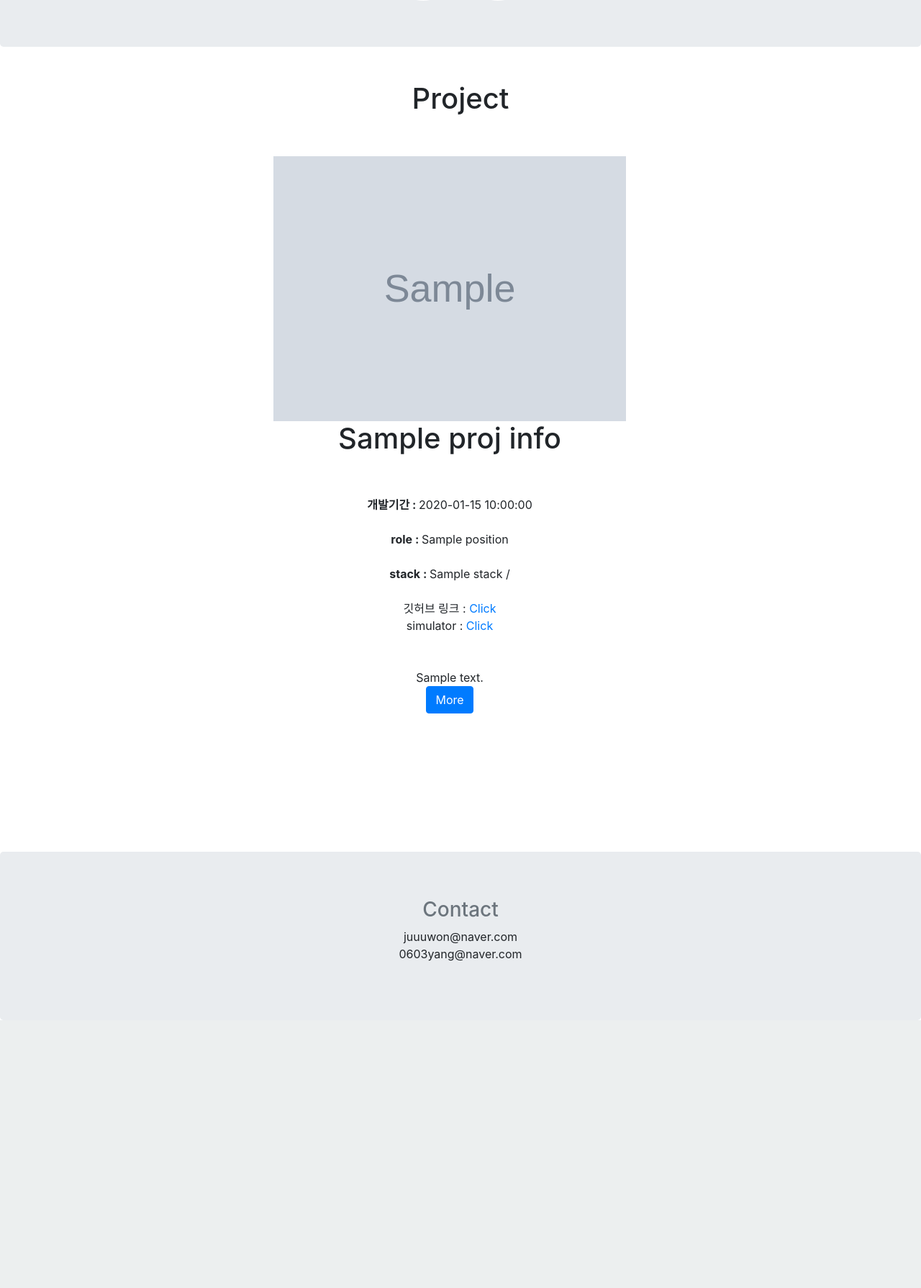
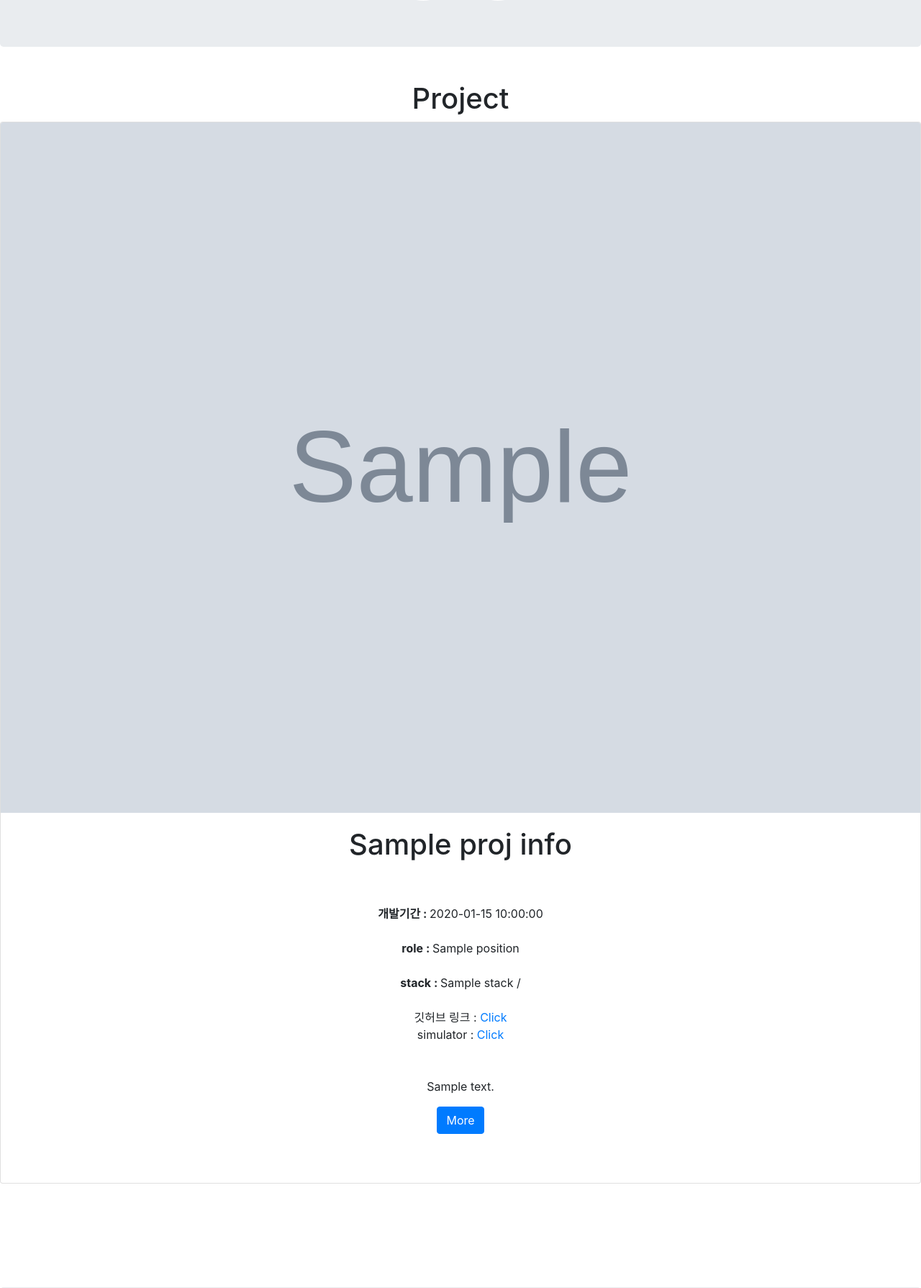
Before and after one commit to web-python-project/project-portfolio, a Flask app: template view/templates/home.html in a window 1280 px wide. Shown: the part 3213-5002 px from the top of the page at 72% size. Before the commit the page ends 4630 px from the top, so only its background shows below. Run offline with Flask 2, Linux system fonts and the light colour scheme; the template is opened without the code that fills it: most values are stand-ins (such as "Sample title", 1, 10 or a date in 2020); grey boxes marked "Sample" are stand-in pictures; parts of the project's set-up code (start-up, migrations or seed data) failed here and were passed over; some libraries are stand-ins or nearby versions.

Commit message:
modify projInfo.html

```diff
--- a/view/templates/base.html
+++ b/view/templates/base.html
@@ -99,7 +99,7 @@
     <div style="margin-top:100px;">
             {% block content %} {% endblock %} </div>
 <div class="jumbotron text-center mt-5 mb-0">
-        <h3 class="text-secondary">Contact </h3>
+      <h3 class="text-secondary">Contact </h3>
         <p>juuuwon@naver.com <br> 0603yang@naver.com  </p>
     </div>
 
--- a/view/templates/detailed.html
+++ b/view/templates/detailed.html
@@ -2,7 +2,7 @@
 {% block content %}
 
 <div class="project-div">
-    <div id="sub-project">
+    <div id="sub-project" style="text-align:cneter">
     {% for i in projInfo %}
         <h1>{{i["title"]}} </h1><br>
 
@@ -26,12 +26,13 @@
         simulator : <a href={{i["simulator"]}} >Click</a><br><br>
         {{i["description"]}}<br><br>
 
+
         {% with proj_id = i["_id"] %}
             {% with commentInfo = commentInfo %}
                 {% include "comments.html" %}
             {%endwith%}
         {%endwith%}
-    {% endfor %}
+       {% endfor %}
     </div>
 
     <br>
--- a/view/templates/homeProjInfo.html
+++ b/view/templates/homeProjInfo.html
@@ -11,18 +11,20 @@
     {%for i in projInfo%}
 </div>
 </div>
-    <div id="sub-project">
-        <div class="container-fluid row mt-5 " style="display:inline-block;text-align:center;">
-            <div class="col-md-5" style="float: none; margin:0 auto;">
+    <div class = "Container" style="text-align:center; margin:0 auto">
+
+        <div class="card" style="width:400px float:left;">
+
+
                 {%with a = i.get("image")%}
-                <img src= {{a[0]}} style=" top:0; left: 0; width: 100%; height: 100%;">
+                <img class="card-img-top"  src= {{a[0]}} style="  left:0; top:0; width:100%; height:100%;">
                     {%endwith%}
-                    </div>
 
-            <div class="col-md-7" style="float: none; margin:0 auto;">
-                <h1>{{i["title"]}}</h1><br><br>
 
-                <b>개발기간 : </b> {{i["date"]}}<br><br>
+            <div class="card-body">
+                <h1 class="card-title">{{i["title"]}}</h1><br><br>
+
+               <p class="card-text">  <b>개발기간 : </b> {{i["date"]}}<br><br>
                 <b>role : </b> {{i["position"]}}<br><br>
                 <b>stack : </b>
                 {%with a = i.get("stack")%}
@@ -32,7 +34,7 @@
                 {%endwith%}<br><br>
                 깃허브 링크 : <a href={{i["gitLink"]}} >Click</a><br>
                 simulator : <a href={{i["simulator"]}} >Click</a><br><br><br>
-                {{i["description"]}}
+                {{i["description"]}} </p>
 
                 <form action=./detailed method="POST">
 
@@ -40,10 +42,10 @@
                     <button type = "submit" class="btn btn-primary"> More</button>
                 </form><br><br>
             </div>
-        </div>
-    </div>
+          </div>
+          </div>
 
     <br><br><br><br>
     {% endfor %}
-</div>
+
 {% endblock %}
```
Also changed, not shown: 2 other files.
